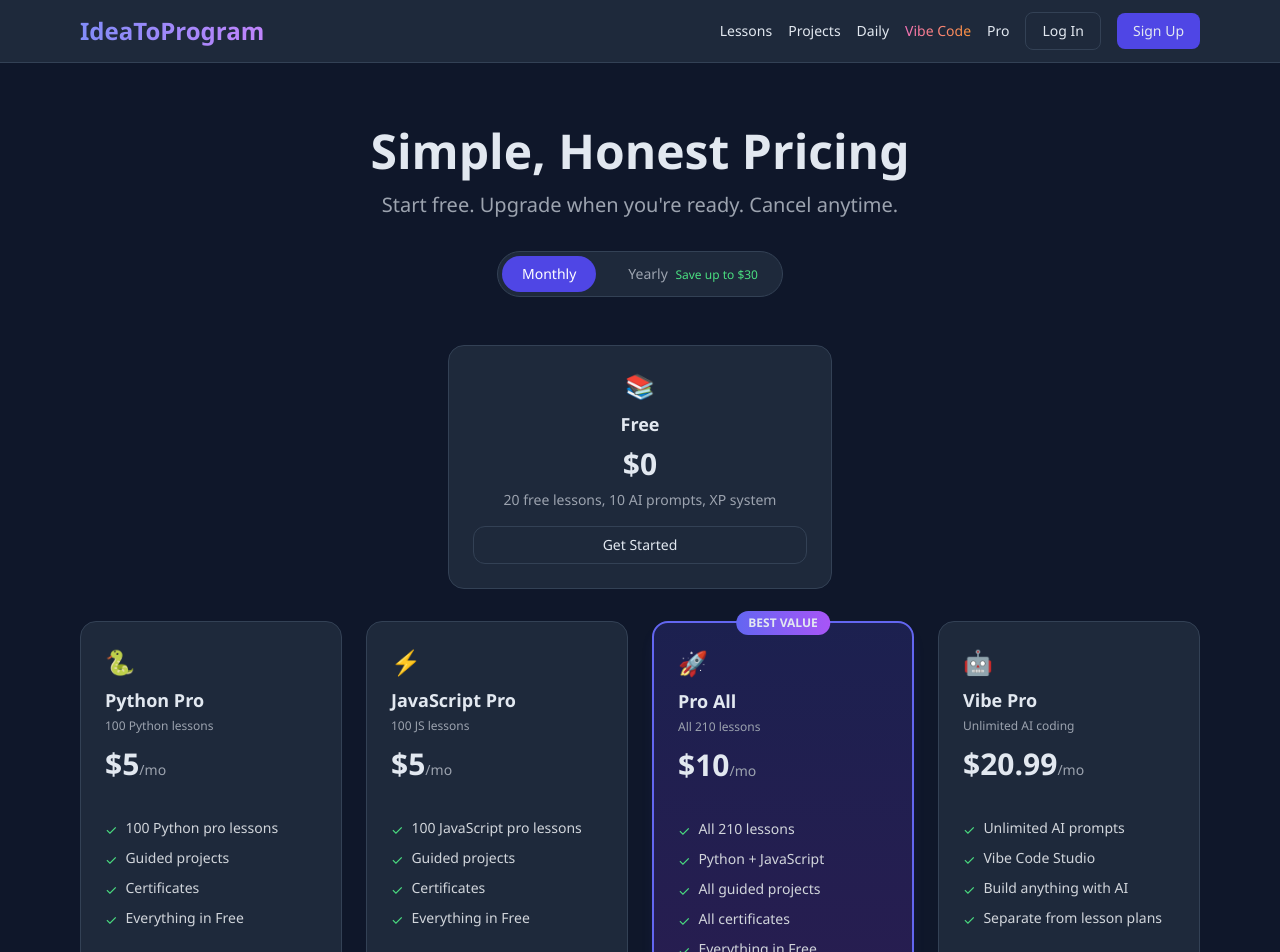
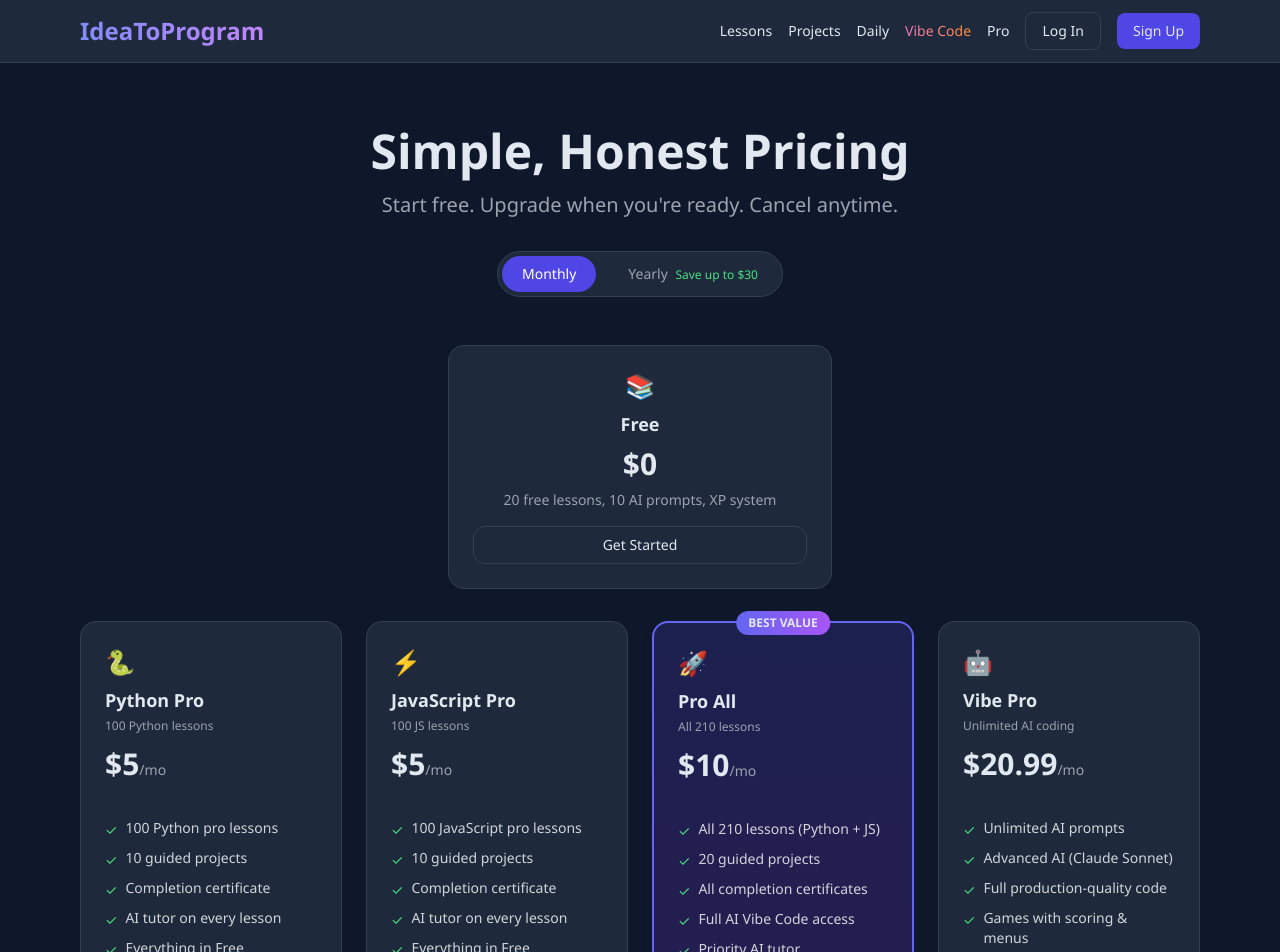
Before and after one commit to shaunc869/ideatoprogram, a Next.js app: page /pricing in a window 1280 px wide. Shown: the top 952 px of the page. Built offline with nearby package versions, Linux system fonts and the light colour scheme; no server answers.

Commit message:
Add pro benefits to pricing and vibe upgrade pages with comparison

```diff
--- a/src/app/pricing/page.tsx
+++ b/src/app/pricing/page.tsx
@@ -36,10 +36,10 @@ export default function PricingPage() {
   const hasSub = (plan: string) => user?.subscriptions?.some((s) => s.plan === plan) || false;
 
   const plans = [
-    { id: "pro_python", name: "Python Pro", desc: "100 Python lessons", monthly: 5, yearly: 50, yearlySave: 10, icon: "🐍", features: ["100 Python pro lessons", "Guided projects", "Certificates", "Everything in Free"] },
-    { id: "pro_javascript", name: "JavaScript Pro", desc: "100 JS lessons", monthly: 5, yearly: 50, yearlySave: 10, icon: "⚡", features: ["100 JavaScript pro lessons", "Guided projects", "Certificates", "Everything in Free"] },
-    { id: "pro_all", name: "Pro All", desc: "All 210 lessons", monthly: 10, yearly: 100, yearlySave: 20, icon: "🚀", featured: true, features: ["All 210 lessons", "Python + JavaScript", "All guided projects", "All certificates", "Everything in Free"] },
-    { id: "vibe_pro", name: "Vibe Pro", desc: "Unlimited AI coding", monthly: 20.99, yearly: 150, yearlySave: 101.88, icon: "🤖", features: ["Unlimited AI prompts", "Vibe Code Studio", "Build anything with AI", "Separate from lesson plans"] },
+    { id: "pro_python", name: "Python Pro", desc: "100 Python lessons", monthly: 5, yearly: 50, yearlySave: 10, icon: "🐍", features: ["100 Python pro lessons", "10 guided projects", "Completion certificate", "AI tutor on every lesson", "Everything in Free"] },
+    { id: "pro_javascript", name: "JavaScript Pro", desc: "100 JS lessons", monthly: 5, yearly: 50, yearlySave: 10, icon: "⚡", features: ["100 JavaScript pro lessons", "10 guided projects", "Completion certificate", "AI tutor on every lesson", "Everything in Free"] },
+    { id: "pro_all", name: "Pro All", desc: "All 210 lessons", monthly: 10, yearly: 100, yearlySave: 20, icon: "🚀", featured: true, features: ["All 210 lessons (Python + JS)", "20 guided projects", "All completion certificates", "Full AI Vibe Code access", "Priority AI tutor", "Everything in Free"] },
+    { id: "vibe_pro", name: "Vibe Pro", desc: "Unlimited AI coding", monthly: 20.99, yearly: 150, yearlySave: 101.88, icon: "🤖", features: ["Unlimited AI prompts", "Advanced AI (Claude Sonnet)", "Full production-quality code", "Games with scoring & menus", "Apps with CRUD & search", "8x more code output vs free", "Vibe Code Studio"] },
   ];
 
   return (
--- a/src/app/vibe/upgrade/page.tsx
+++ b/src/app/vibe/upgrade/page.tsx
@@ -75,7 +75,9 @@ export default function VibeUpgradePage() {
             <li className="flex items-center gap-3"><span className="text-green-400">&#10003;</span> Built-in code editor</li>
             <li className="flex items-center gap-3"><span className="text-green-400">&#10003;</span> Run Python &amp; JavaScript</li>
             <li className="flex items-center gap-3"><span className="text-yellow-400">&#9888;</span> 10 AI prompts total</li>
-            <li className="text-gray-600 flex items-center gap-3"><span>&#10007;</span> Unlimited AI prompts</li>
+            <li className="text-gray-600 flex items-center gap-3"><span>&#10007;</span> Basic AI (simple code only)</li>
+            <li className="text-gray-600 flex items-center gap-3"><span>&#10007;</span> Full production-quality code</li>
+            <li className="text-gray-600 flex items-center gap-3"><span>&#10007;</span> Advanced AI model</li>
           </ul>
           <div className="py-3 text-center text-gray-500 border border-[#334155] rounded-xl">Current Plan</div>
         </div>
@@ -91,8 +93,11 @@ export default function VibeUpgradePage() {
           <ul className="space-y-3 text-gray-300 mb-8">
             <li className="flex items-center gap-3"><span className="text-green-400">&#10003;</span> Everything in Free</li>
             <li className="flex items-center gap-3"><span className="text-green-400">&#10003;</span> <strong>Unlimited</strong> AI prompts</li>
-            <li className="flex items-center gap-3"><span className="text-green-400">&#10003;</span> Build anything with AI</li>
-            <li className="flex items-center gap-3"><span className="text-green-400">&#10003;</span> Priority AI responses</li>
+            <li className="flex items-center gap-3"><span className="text-green-400">&#10003;</span> <strong>Advanced AI</strong> (Claude Sonnet)</li>
+            <li className="flex items-center gap-3"><span className="text-green-400">&#10003;</span> Full production-quality code</li>
+            <li className="flex items-center gap-3"><span className="text-green-400">&#10003;</span> Games with scoring, menus &amp; levels</li>
+            <li className="flex items-center gap-3"><span className="text-green-400">&#10003;</span> Apps with CRUD, search &amp; persistence</li>
+            <li className="flex items-center gap-3"><span className="text-green-400">&#10003;</span> 8x more code output vs free</li>
             <li className="flex items-center gap-3"><span className="text-green-400">&#10003;</span> Lifetime access</li>
           </ul>
           <form onSubmit={handleUpgrade} className="space-y-3">
@@ -114,6 +119,44 @@ export default function VibeUpgradePage() {
           </form>
         </div>
       </div>
+
+      {/* Side by side comparison */}
+      <div className="max-w-3xl mx-auto">
+        <h2 className="text-2xl font-bold text-center mb-8">See the Difference</h2>
+        <div className="grid md:grid-cols-2 gap-6">
+          <div className="bg-[#1e293b] border border-[#334155] rounded-2xl p-6">
+            <div className="text-sm font-bold text-gray-400 mb-3">FREE: &quot;Build me a calculator&quot;</div>
+            <div className="bg-[#0d1117] rounded-lg p-4 text-xs font-mono text-gray-400 leading-relaxed">
+              <div className="text-gray-600"># Basic calculator</div>
+              <div>a = 10</div>
+              <div>b = 5</div>
+              <div>print(a + b)</div>
+              <div>print(a - b)</div>
+              <div>print(a * b)</div>
+              <div className="mt-2 text-gray-600">~ 6 lines, hardcoded values</div>
+            </div>
+          </div>
+          <div className="bg-gradient-to-b from-pink-600/10 to-orange-600/10 border border-pink-500/30 rounded-2xl p-6">
+            <div className="text-sm font-bold text-pink-400 mb-3">PRO: &quot;Build me a calculator&quot;</div>
+            <div className="bg-[#0d1117] rounded-lg p-4 text-xs font-mono text-green-300 leading-relaxed">
+              <div className="text-gray-500"># Full interactive calculator</div>
+              <div>class Calculator:</div>
+              <div className="pl-4">def __init__(self):</div>
+              <div className="pl-8">self.history = []</div>
+              <div className="pl-4">def add(self, a, b): ...</div>
+              <div className="pl-4">def subtract(self, a, b): ...</div>
+              <div className="pl-4">def multiply(self, a, b): ...</div>
+              <div className="pl-4">def divide(self, a, b): ...</div>
+              <div className="pl-4">def power(self, a, b): ...</div>
+              <div className="pl-4">def show_history(self): ...</div>
+              <div className="pl-4">def clear_history(self): ...</div>
+              <div className="mt-1 text-gray-500"># + menu, input loop, error</div>
+              <div className="text-gray-500"># handling, memory, replay...</div>
+              <div className="mt-2 text-pink-400">~ 80+ lines, full featured</div>
+            </div>
+          </div>
+        </div>
+      </div>
     </div>
   );
 }
```
